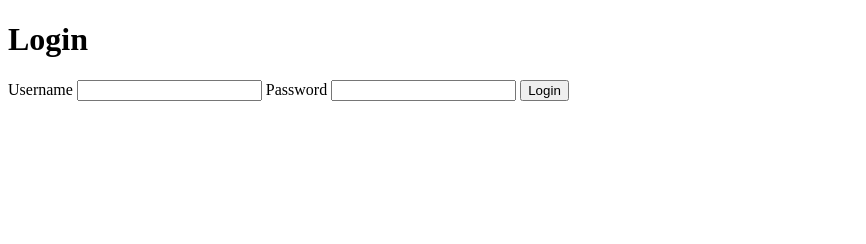
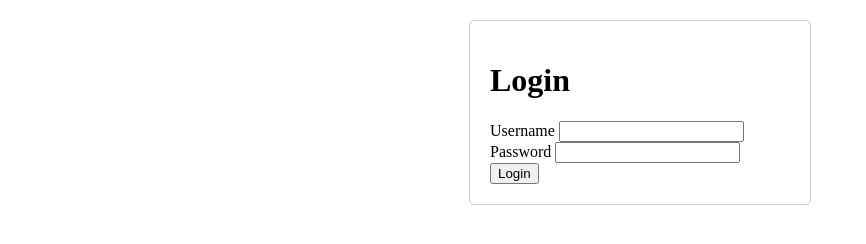
Before and after one commit to iamneo-production/dadafaffcec305677661bfdbccbfebeddone, a plain HTML site: page public/index.html in a window 1280 px wide. Shown: the whole page, without its empty margins (0-866 px from the left). Drawn offline with Linux system fonts and the light colour scheme.

Commit message:
Backup Commit

```diff
--- a/public/index.html
+++ b/public/index.html
@@ -4,6 +4,7 @@
   <meta charset="UTF-8">
   <meta http-equiv="X-UA-Compatible" content="IE=edge">
   <meta name="viewport" content="width=device-width, initial-scale=1.0">
+  <link rel="stylesheet" type="text/css" href="style.css">
   <title>Validation</title>
 </head>
 <body>
--- a/public/style.css
+++ b/public/style.css
@@ -0,0 +1,9 @@
+/* container */
+
+.container{
+    width:300px;
+    margin: 20px auto;
+    padding: 20px;
+    border: 1px solid #ccc;
+    border-radius: 5px;
+}
```
